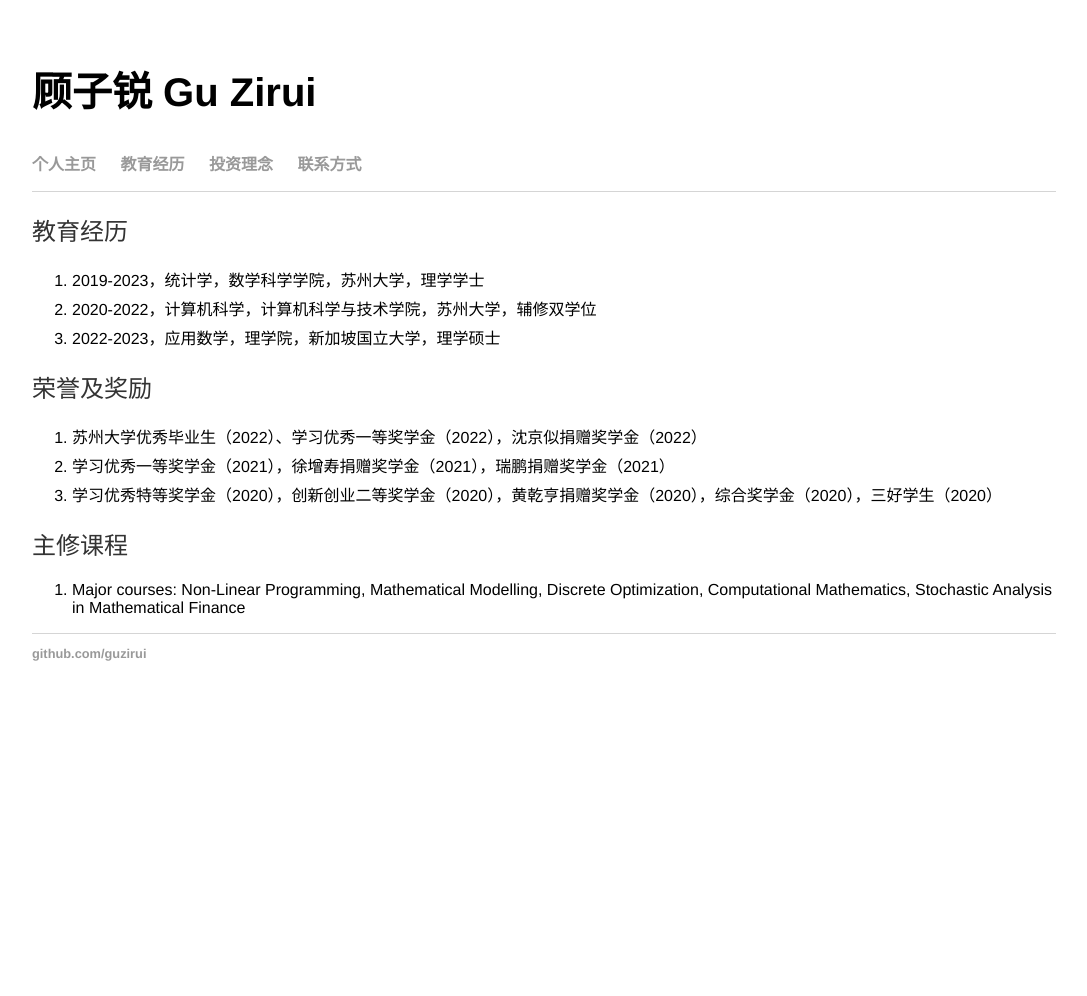
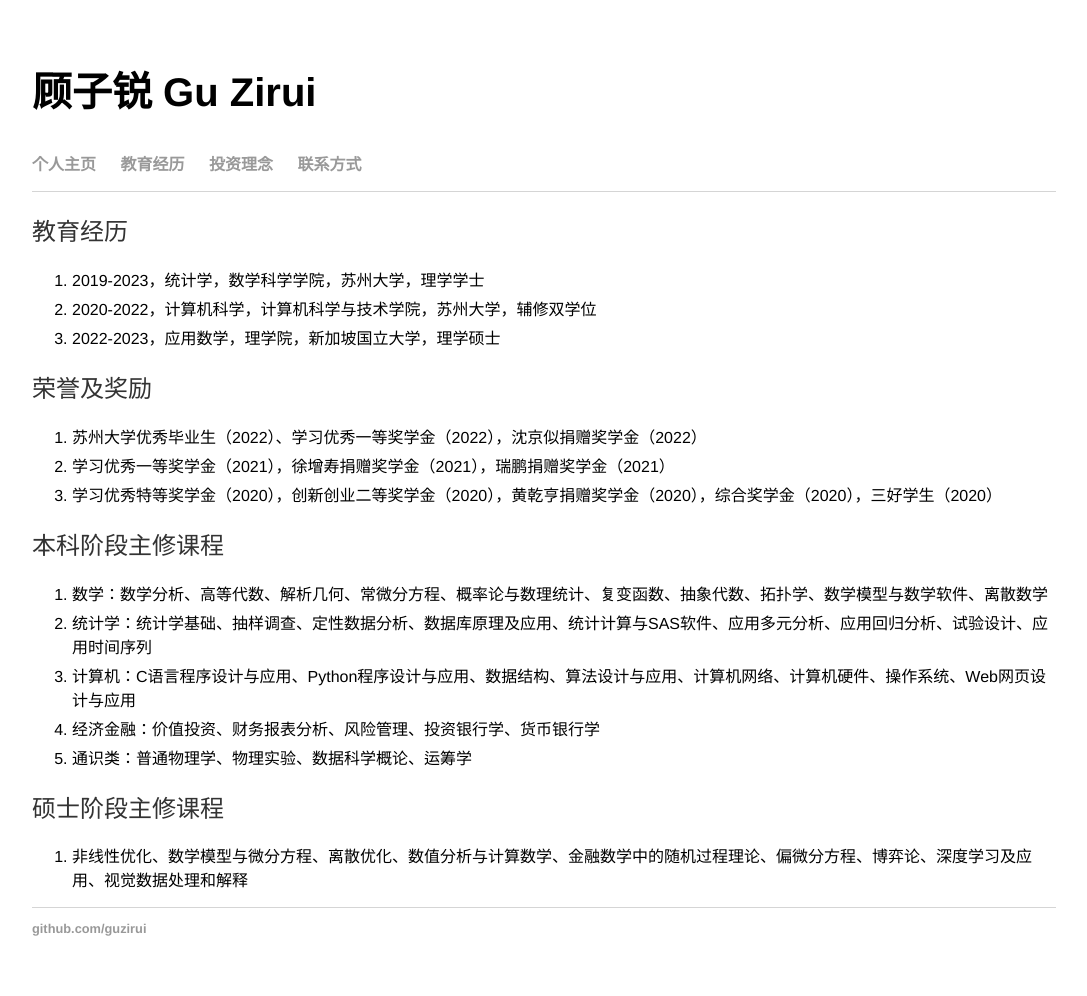
Before and after one commit to guzirui/guzirui.github.io, a Jekyll site: the page built from education/index.html, in a window 1280 px wide. Shown: the whole page, without its empty margins (96-1183 px from the left). Built offline with Jekyll 4.4.1, drawn with Linux system fonts in a browser that asks for light colours; before the commit the page ends 900 px from its top, so only the background shows below that.

Commit message:
Update index.html

```diff
--- a/education/index.html
+++ b/education/index.html
@@ -19,9 +19,18 @@ title: 顾子锐 Gu Zirui
     <li>学习优秀特等奖学金（2020），创新创业二等奖学金（2020），黄乾亨捐赠奖学金（2020），综合奖学金（2020），三好学生（2020）</li>
   </ol>
 
-    <h2>主修课程</h2>
+    <h2>本科阶段主修课程</h2>
   <ol>
- <li>Major courses: Non-Linear Programming, Mathematical Modelling, Discrete Optimization, Computational Mathematics, Stochastic Analysis in Mathematical Finance</li>
+     <li>数学：数学分析、高等代数、解析几何、常微分方程、概率论与数理统计、复变函数、抽象代数、拓扑学、数学模型与数学软件、离散数学</li>
+     <li>统计学：统计学基础、抽样调查、定性数据分析、数据库原理及应用、统计计算与SAS软件、应用多元分析、应用回归分析、试验设计、应用时间序列</li>
+     <li>计算机：C语言程序设计与应用、Python程序设计与应用、数据结构、算法设计与应用、计算机网络、计算机硬件、操作系统、Web网页设计与应用</li>
+     <li>经济金融：价值投资、财务报表分析、风险管理、投资银行学、货币银行学</li>
+     <li>通识类：普通物理学、物理实验、数据科学概论、运筹学</li>
+  </ol>
+
+      <h2>硕士阶段主修课程</h2>
+  <ol>
+ <li>非线性优化、数学模型与微分方程、离散优化、数值分析与计算数学、金融数学中的随机过程理论、偏微分方程、博弈论、深度学习及应用、视觉数据处理和解释</li>
   </ol>
 
 
```
